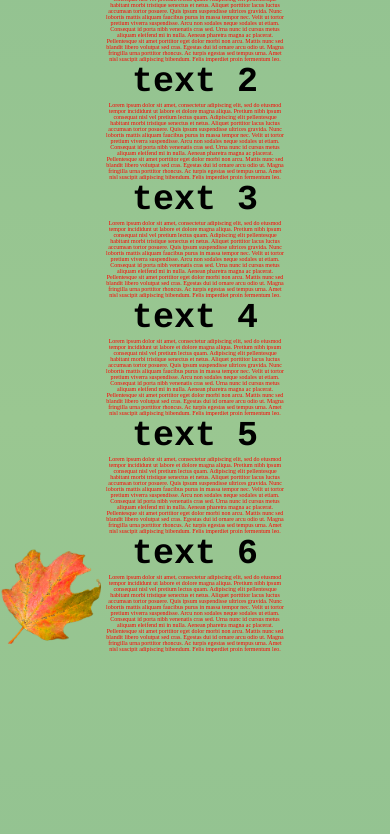
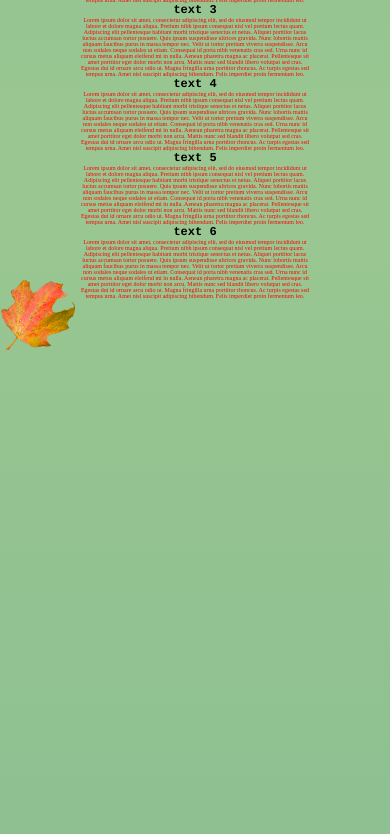
Before and after one commit to avm325/WebRingProject, a plain HTML site: page index.html in a window 390 px wide. Shown: the part 702-1536 px from the top of the page. Drawn offline with Linux system fonts and the light colour scheme; a web font is replaced by a local one.

Commit message:
font size 12

```diff
--- a/style.css
+++ b/style.css
@@ -145,4 +145,5 @@ h1{
     padding-left: 15px;
     padding-right: 15px;
     }
+    h2{font-size: 12px;}
   }
```
